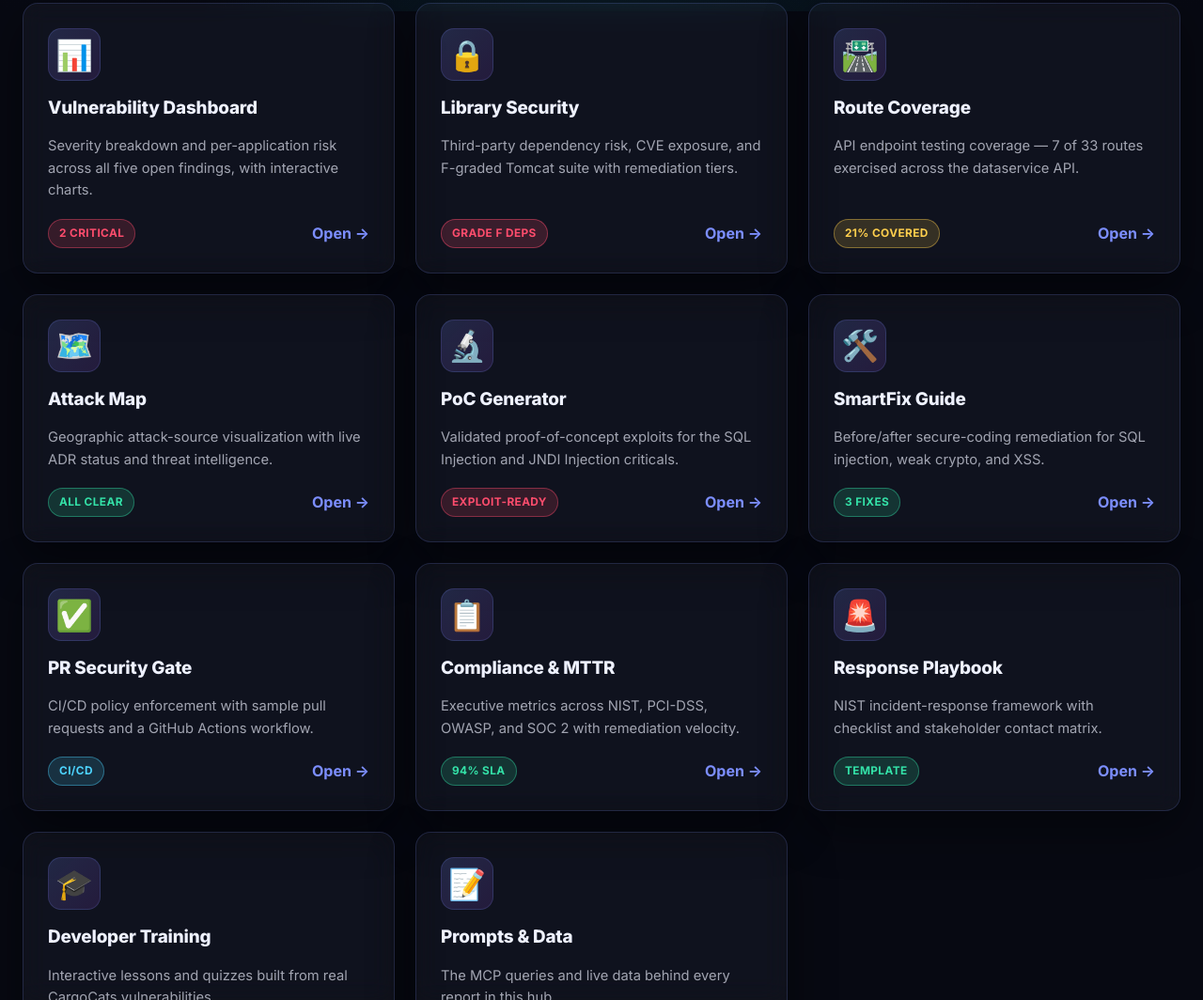
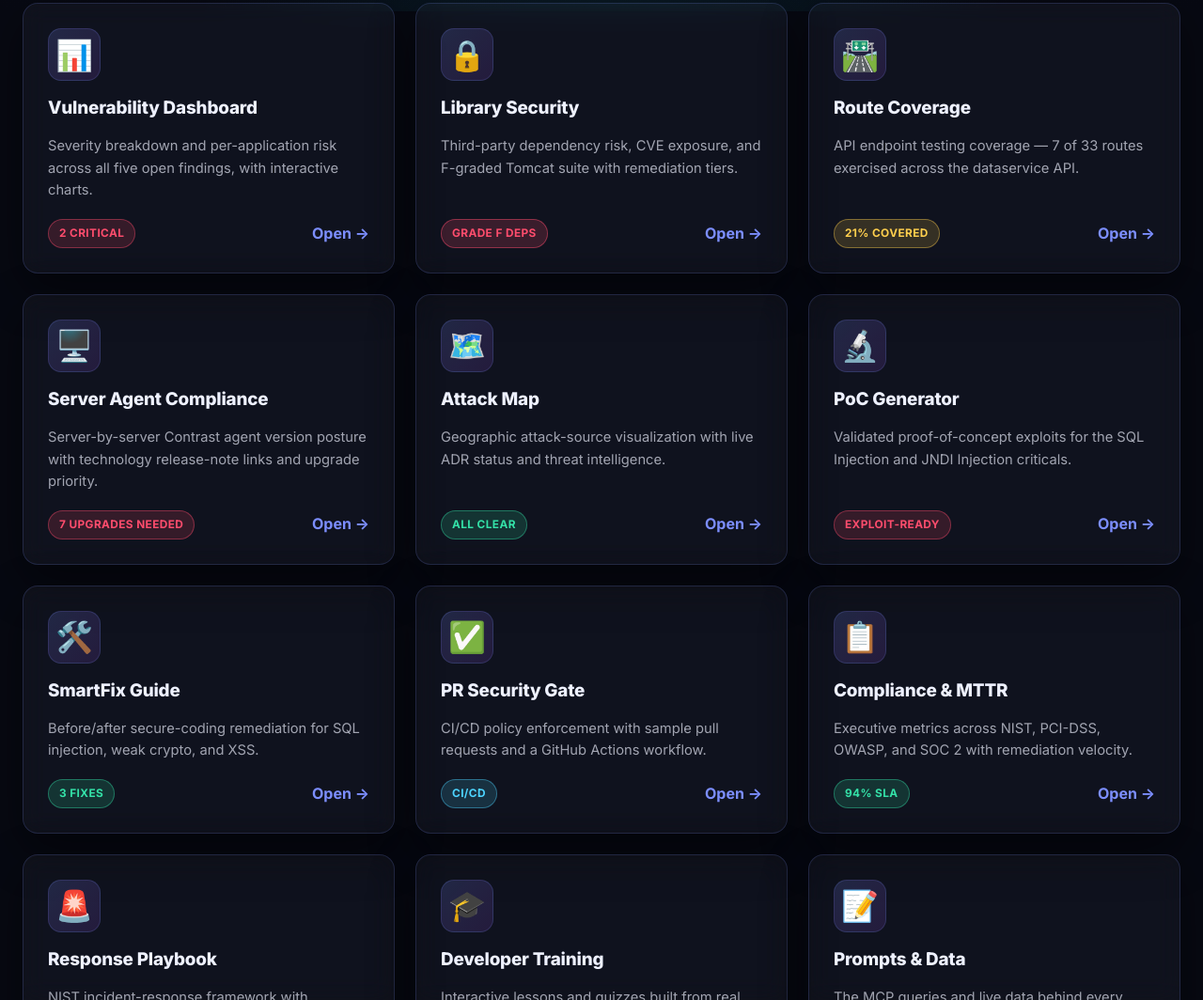
Before and after one commit to Contrast-Security-OSS/contrast-generated-reports, a plain HTML site: page index.html in a window 1280 px wide. Shown: the part 788-1852 px from the top of the page at 94% size. Drawn offline with Linux system fonts and the light colour scheme.

Commit message:
add server agent report

```diff
--- a/index.html
+++ b/index.html
@@ -18,6 +18,7 @@
       <a href="index.html" class="home">Overview</a>
       <a href="vulnerability_dashboard.html">Vulnerabilities</a>
       <a href="library_security.html">Libraries</a>
+      <a href="server_agent_compliance.html">Servers</a>
       <a href="route_coverage.html">Routes</a>
       <a href="prompts.html">Prompts</a>
     </nav>
@@ -67,6 +68,12 @@
           <h3>Route Coverage</h3>
           <p>API endpoint testing coverage — 7 of 33 routes exercised across the dataservice API.</p>
           <div class="foot"><span class="badge med">21% covered</span><span class="arrow">Open →</span></div>
+        </a>
+        <a class="card interactive report-card" href="server_agent_compliance.html">
+          <div class="ico">🖥️</div>
+          <h3>Server Agent Compliance</h3>
+          <p>Server-by-server Contrast agent version posture with technology release-note links and upgrade priority.</p>
+          <div class="foot"><span class="badge crit">7 upgrades needed</span><span class="arrow">Open →</span></div>
         </a>
         <a class="card interactive report-card" href="attack_map.html">
           <div class="ico">🗺️</div>
```
